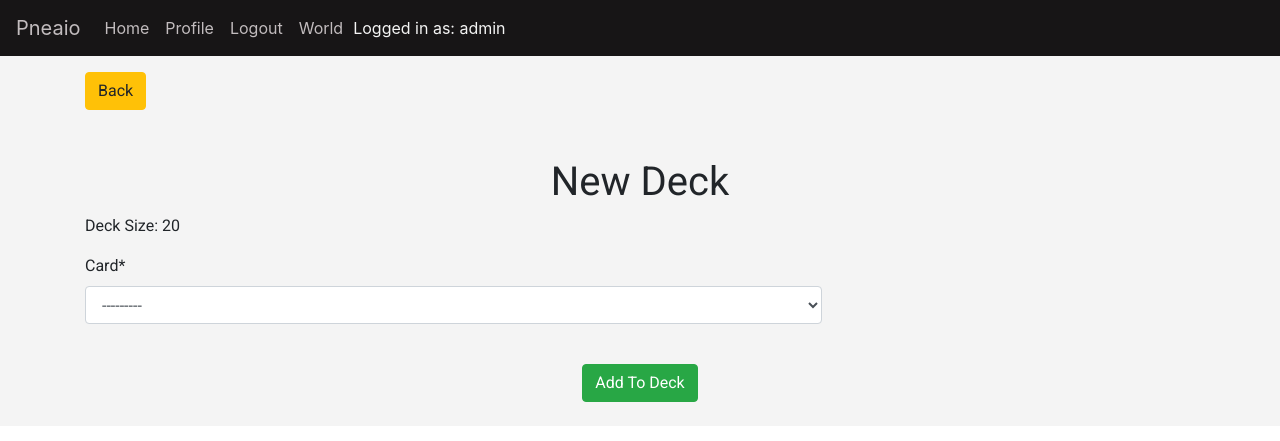
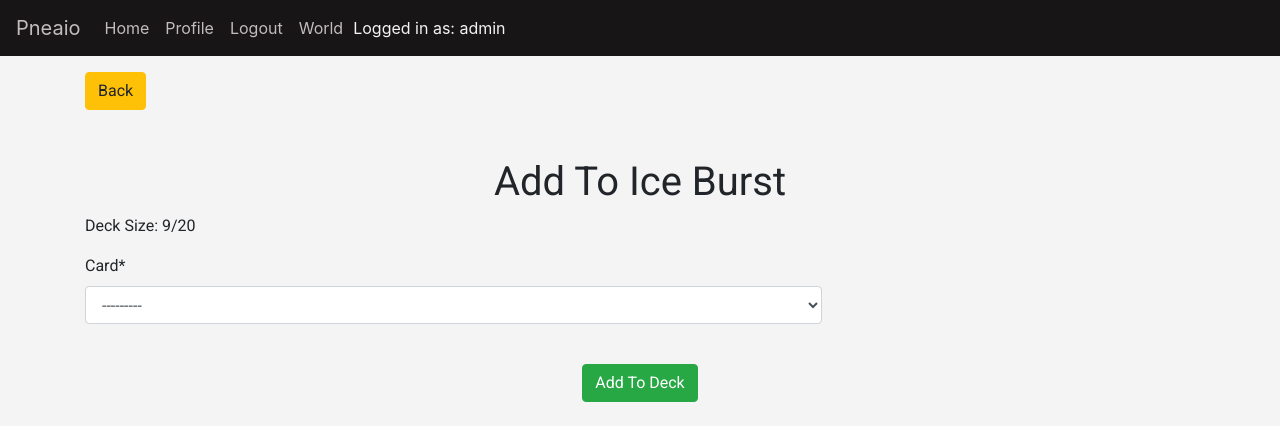
Before and after one commit to JackSnowdon/Pneaio, a Django app: page /world/add_single_card/2 in a window 1280 px wide. Shown: the top 441 px of the page. Run offline with Django 3.2, Linux system fonts and the light colour scheme; a user stored in the database is signed in; data comes from the database, SQL or seed files in the repository; both versions use the stored data as it was after the commit; parts of the project's set-up code (start-up, migrations or seed data) failed here and were passed over; some libraries are stand-ins or nearby versions.

Commit message:
working with deck size limits and ordering cards

```diff
--- a/static/css/styles.css
+++ b/static/css/styles.css
@@ -118,6 +118,20 @@
     text-decoration: none;
 }
 
+.card-deck-table {
+    background-color: #d1eff3;
+}
+
+
+/* Class Helpers */
+
+tr {
+    transition: all 0.35s ease-in-out;
+    -moz-transition: all 0.35s ease-in-out;
+    -webkit-transition: all 0.35s ease-in-out;
+    -o-transition: all 0.35s ease-in-out;
+}
+
 
 /* Fonts */
 
--- a/world/templates/add_single_card.html
+++ b/world/templates/add_single_card.html
@@ -10,7 +10,7 @@
 
 <div class="row">
     <div class="col-12 text-center">
-        <h1>New Deck</h1>
+        <h1>Add To {{ this_deck }}</h1>
     </div>
 </div>
 
@@ -19,7 +19,7 @@
         {% csrf_token %}
         <div class="form-row">
             <div class="form-group col-md-8 mb-0">
-                <p>Deck Size: 20</p>
+                <p>Deck Size: {{ this_deck.cards.all.count }}/{{ this_deck.size }}</p>
                 {{ add_form.card|as_crispy_field }}
             </div>
         </div>
--- a/world/urls.py
+++ b/world/urls.py
@@ -12,4 +12,5 @@ urlpatterns = [
     path(r'delete_deck/<int:pk>', delete_deck, name="delete_deck"),
     path(r'deck/<int:pk>', deck, name="deck"),
     path(r'add_single_card/<int:pk>', add_single_card, name="add_single_card"),
+    path(r'remove_single_card/<int:pk>', remove_single_card, name="remove_single_card"),
 ]
--- a/world/views.py
+++ b/world/views.py
@@ -129,20 +129,33 @@ def delete_deck(request, pk):
 @login_required
 def deck(request, pk):
     this_deck = get_object_or_404(Deck, pk=pk)
-    return render(request, "deck.html", {"this_deck": this_deck})
+    card_order = this_deck.cards.all().order_by('card__id')
+    return render(request, "deck.html", {"this_deck": this_deck, "card_order": card_order})
 
 
 @login_required
 def add_single_card(request, pk):
     this_deck = get_object_or_404(Deck, pk=pk)
+    if this_deck.cards.all().count() >= this_deck.size:
+        messages.error(request, f"{this_deck} Has {this_deck.size} Cards Already", extra_tags="alert")
+        return redirect("deck", this_deck.id)
     if request.method == "POST":
         add_form = AddCardToDeck(request.POST)
         if add_form.is_valid():
             form = add_form.save(commit=False)
             form.deck = this_deck
             form.save()
-            messages.error(request, "Added {0} To {1}".format(form.card.name, this_deck), extra_tags="alert")
+            messages.error(request, f"Added {form.card.name} To {this_deck}", extra_tags="alert")
             return redirect("deck", this_deck.id)
     else:
         add_form = AddCardToDeck()
     return render(request, "add_single_card.html", {"add_form": add_form, "this_deck": this_deck})
+
+
+@login_required
+def remove_single_card(request, pk):
+    this_card = get_object_or_404(CardInstance, pk=pk)
+    this_deck = this_card.deck
+    this_card.delete()
+    messages.error(request, f"Revmoed {this_card} From {this_deck}", extra_tags="alert")
+    return redirect("deck", this_deck.id)
```
Also changed, not shown: world/templates/deck.html (+32 -1 lines), db.sqlite3.
